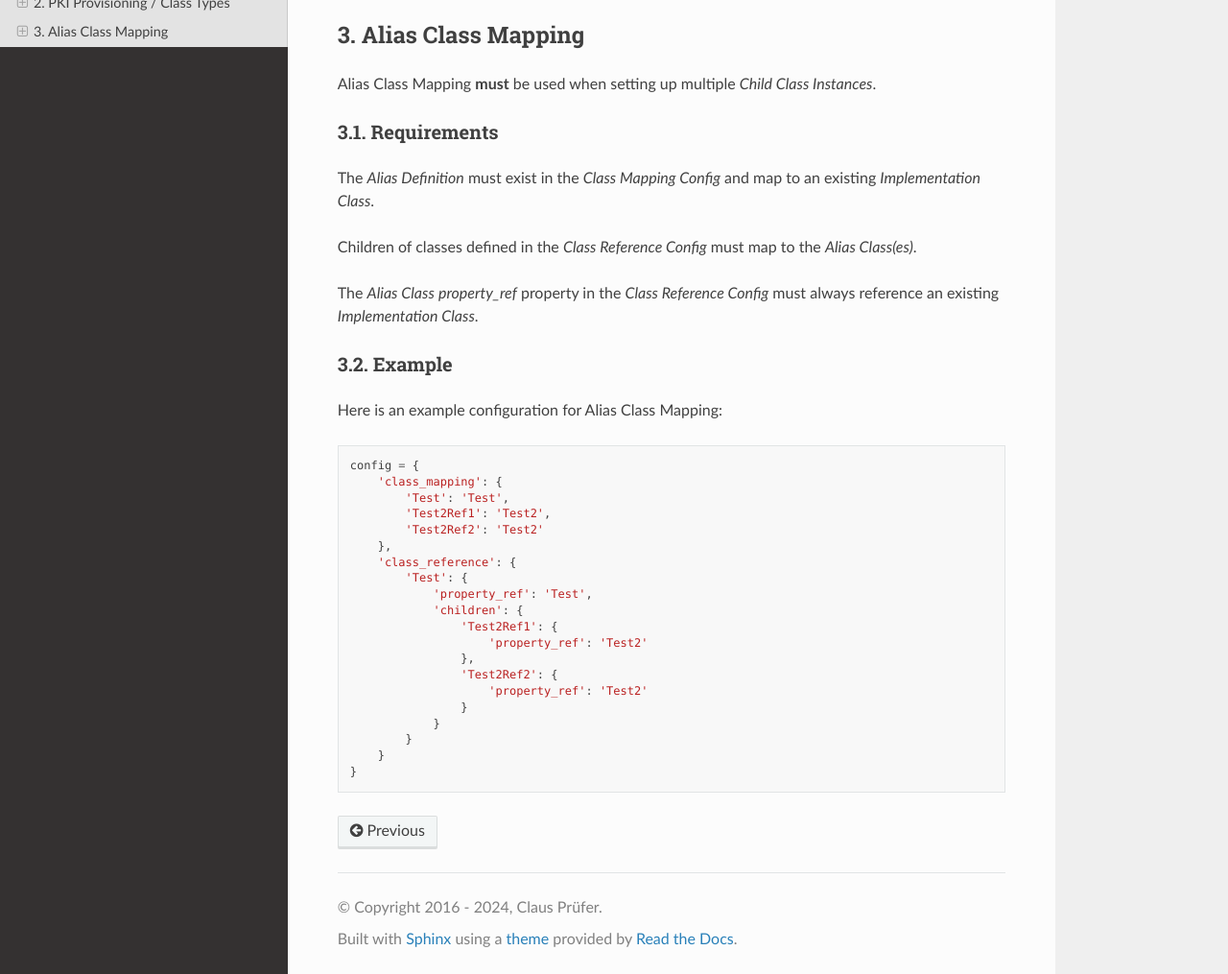
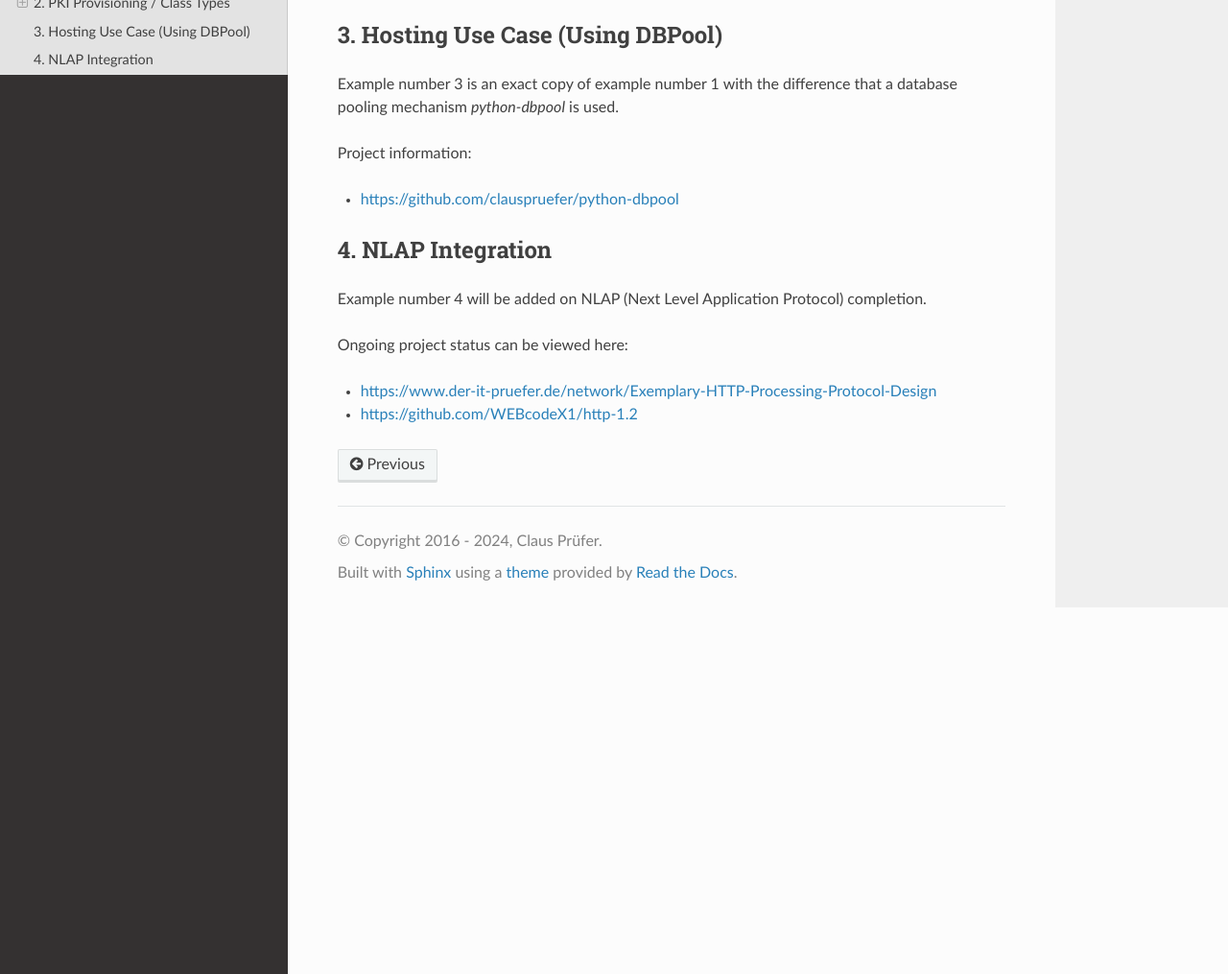
Before and after one commit to clauspruefer/python-micro-esb, a Sphinx documentation site: the page built from doc/source/examples.rst, in a window 1280 px wide and 1400 px high, scrolled down 13196 px, cut to the strip 385-1400 px from the top of the window. Shown: the whole strip at 96% size. Built offline with Sphinx 7.4.7 and the Read the Docs theme 3.1.0, drawn with Linux system fonts in a browser that asks for light colours; some of the changed text lies outside the part shown.

Commit message:
Corrected

```diff
--- a/doc/source/examples.rst
+++ b/doc/source/examples.rst
@@ -15,9 +15,7 @@ In this example, assume our "virtual" company runs a **Hosting Business**.
 
 The company's customer data, including a) Internet Domains and b) DNS Hostnames, should be manageable by different subsystems.
 
-This example demonstrates the integration with **PostgreSQL database transactions**, showcasing
-how the microesb framework handles atomic operations across multiple related entities while
-maintaining data integrity through commit/rollback mechanisms.
+This example demonstrates the integration with **PostgreSQL database transactions**, showcasing how the microesb framework handles atomic operations across multiple related entities while maintaining data integrity through commit/rollback mechanisms.
 
 .. note::
 
@@ -198,22 +196,16 @@ After execution, the newly created domain will be in the `sys_core."domain"` tab
 2. PKI Provisioning / Class Types
 =================================
 
-This example demonstrates PKI (Public Key Infrastructure) certificate provisioning with a focus
-on class type hierarchies and **NoSQL MongoDB backend integration**.
+This example demonstrates PKI (Public Key Infrastructure) certificate provisioning with a focus on class type hierarchies and **NoSQL MongoDB backend integration**.
 
-Unlike Example 1's relational database approach, this example showcases how the microesb framework
-seamlessly integrates with document-based NoSQL databases. MongoDB is used for storing and retrieving
-certificate metadata, demonstrating the framework's flexibility in handling both traditional and
-modern database paradigms.
+Unlike Example 1's relational database approach, this example showcases how the microesb framework seamlessly integrates with document-based NoSQL databases. MongoDB is used for storing and retrieving certificate metadata, demonstrating the framework's flexibility in handling both traditional and modern database paradigms.
 
 The example implements a complete certificate generation workflow for:
 - **Certificate Authority (CA)** certificates
 - **Server** certificates
 - **Client** certificates
 
-Each certificate type can optionally use Hardware Security Module (HSM) / Smartcard integration
-for secure key pair generation. The implementation uses user-defined routing functions to interact
-with MongoDB for certificate storage and retrieval operations.
+Each certificate type can optionally use Hardware Security Module (HSM) / Smartcard integration for secure key pair generation. The implementation uses user-defined routing functions to interact with MongoDB for certificate storage and retrieval operations.
 
 2.1. CA Certificate Relations
 ******************************
@@ -503,46 +495,23 @@ The following is an example of the *Service Call Metadata* for all certificate t
 
 .. _example-number3:
 
-3. Alias Class Mapping
-======================
+3. Hosting Use Case (Using DBPool)
+==================================
 
-Alias Class Mapping **must** be used when setting up multiple *Child Class Instances*.
+Example number 3 is an exact copy of example number 1 with the difference that a database pooling mechanism `python-dbpool` is used.
 
-3.1. Requirements
-*****************
+Project information:
 
-The *Alias Definition* must exist in the *Class Mapping Config* and map to an existing *Implementation Class*.
-
-Children of classes defined in the *Class Reference Config* must map to the *Alias Class(es)*.
-
-The *Alias Class* `property_ref` property in the *Class Reference Config* must always reference an existing *Implementation Class*.
-
-3.2. Example
-************
-
-Here is an example configuration for Alias Class Mapping:
-
-.. code-block:: python
-
-    config = {
-        'class_mapping': {
-            'Test': 'Test',
-            'Test2Ref1': 'Test2',
-            'Test2Ref2': 'Test2'
-        },
-        'class_reference': {
-            'Test': {
-                'property_ref': 'Test',
-                'children': {
-                    'Test2Ref1': {
-                        'property_ref': 'Test2'
-                    },
-                    'Test2Ref2': {
-                        'property_ref': 'Test2'
-                    }
-                }
-            }
-        }
-    }
+- https://github.com/clauspruefer/python-dbpool
 
 .. _example-number4:
+
+4. NLAP Integration
+===================
+
+Example number 4 will be added on NLAP (Next Level Application Protocol) completion.
+
+Ongoing project status can be viewed here:
+
+- https://www.der-it-pruefer.de/network/Exemplary-HTTP-Processing-Protocol-Design
+- https://github.com/WEBcodeX1/http-1.2
```
Also changed, not shown: doc/source/api.rst (+8 -20 lines), doc/source/intro.rst (+5 -13 lines), doc/source/routing.rst (+13 -32 lines).
